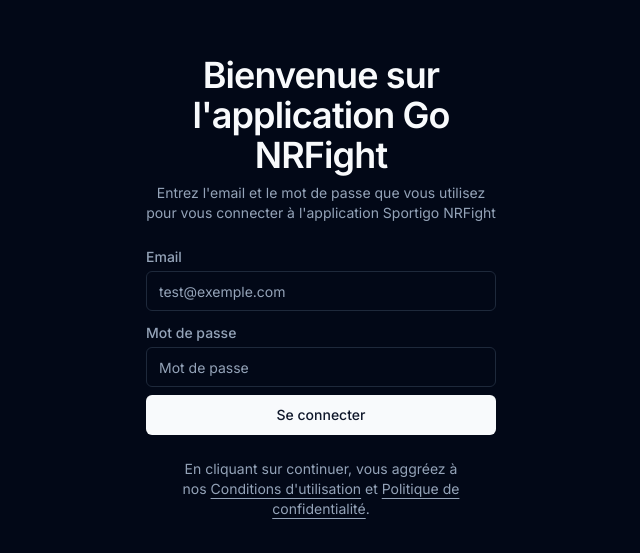
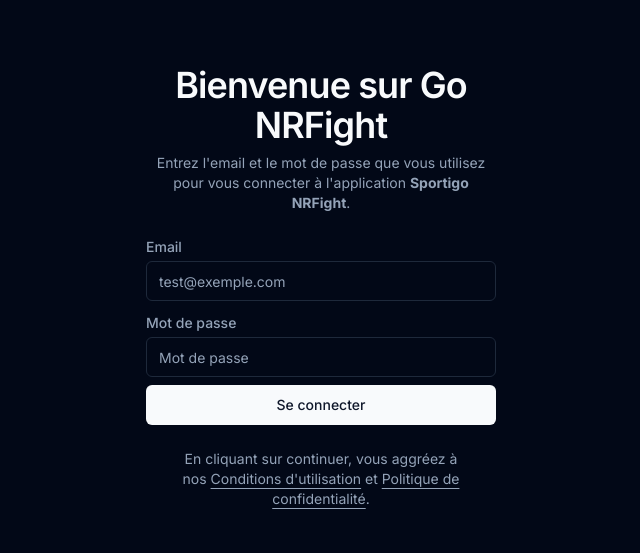
Before and after one commit to louispelarrey/nrfight-client, a Next.js app: page /login in a window 1280 px wide. Shown: the part 129-682 px from the top of the page, without its empty margins (319-959 px from the left). Built offline with nearby package versions, Linux system fonts and the light colour scheme.

Commit message:
Update login page text

```diff
--- a/src/app/login/page.tsx
+++ b/src/app/login/page.tsx
@@ -11,11 +11,11 @@
           <div className="mx-auto flex w-full flex-col justify-center space-y-6 sm:w-[350px]">
             <div className="flex flex-col space-y-2 text-center">
               <h1 className="text-4xl font-semibold tracking-tight">
-                Bienvenue sur l'application Go NRFight
+                Bienvenue sur Go NRFight
               </h1>
               <p className="text-sm text-muted-foreground">
                 Entrez l'email et le mot de passe que vous utilisez pour vous
-                connecter à l'application Sportigo NRFight
+                connecter à l'application <b>Sportigo NRFight</b>.
               </p>
             </div>
             <UserAuthForm />
```
